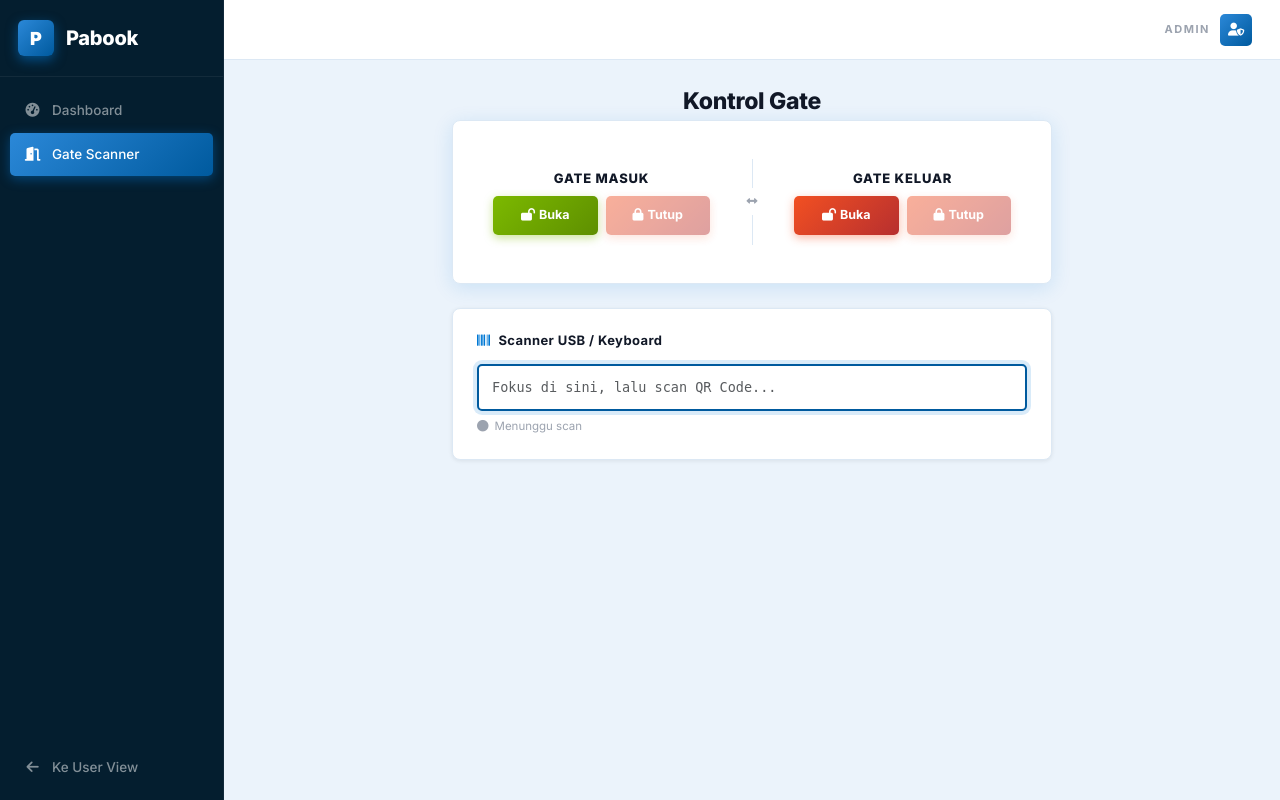
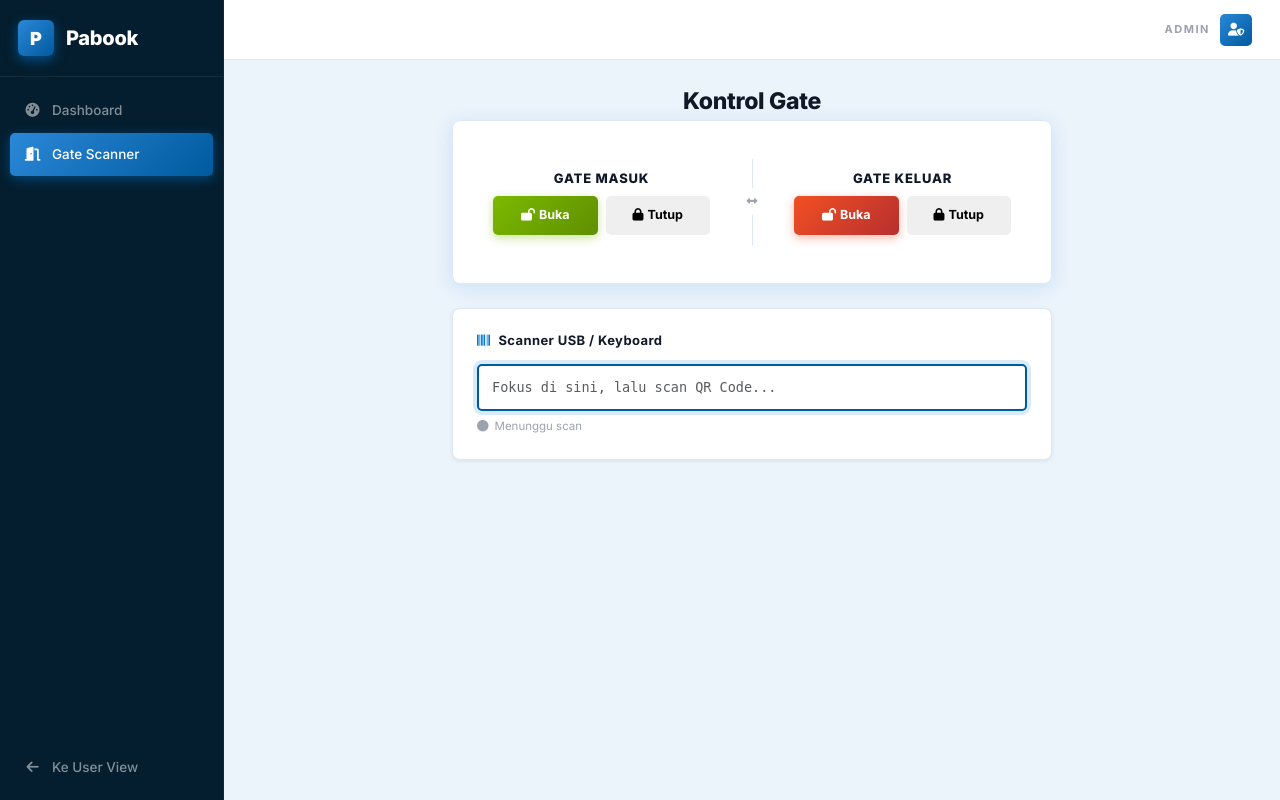
Before and after one commit to arkaputra1913-blip/pabook, a Flask app: page /gate in a window 1280 px wide. Run offline with Flask 3, Linux system fonts and the light colour scheme.

Commit message:
Update website

```diff
--- a/templates/gate.html
+++ b/templates/gate.html
@@ -5,19 +5,16 @@
 <div class="gate-container" style="max-width:600px;">
   <h1 class="page-title text-center">Kontrol Gate</h1>
 
-  <!-- Kontrol Gate -->
   <div class="gate-card mb-4">
     <div class="gate-ctrl-grid">
 
-      <!-- Gate Masuk -->
       <div class="gate-ctrl-box entry-box">
         <div class="gate-ctrl-label">Gate Masuk</div>
         <div style="display:flex; gap:8px; margin-top:8px;">
-          <button class="gate-ctrl-btn entry-btn" id="btnBukaMasuk" onclick="bukaGate('masuk')" style="flex:1;">
+          <button class="gate-ctrl-btn entry-btn" onclick="bukaGate('masuk')" style="flex:1;">
             <i class="fas fa-lock-open me-1"></i>Buka
           </button>
-          <button class="gate-ctrl-btn" id="btnTutupMasuk" onclick="tutupGate('masuk')"
-                  style="flex:1; opacity:0.45;" disabled>
+          <button class="gate-ctrl-btn" onclick="tutupGate('masuk')" style="flex:1;">
             <i class="fas fa-lock me-1"></i>Tutup
           </button>
         </div>
@@ -29,26 +26,22 @@
         <div class="gate-div-line"></div>
       </div>
 
-      <!-- Gate Keluar -->
       <div class="gate-ctrl-box exit-box">
         <div class="gate-ctrl-label">Gate Keluar</div>
         <div style="display:flex; gap:8px; margin-top:8px;">
-          <button class="gate-ctrl-btn exit-btn" id="btnBukaKeluar" onclick="bukaGate('keluar')" style="flex:1;">
+          <button class="gate-ctrl-btn exit-btn" onclick="bukaGate('keluar')" style="flex:1;">
             <i class="fas fa-lock-open me-1"></i>Buka
           </button>
-          <button class="gate-ctrl-btn" id="btnTutupKeluar" onclick="tutupGate('keluar')"
-                  style="flex:1; opacity:0.45;" disabled>
+          <button class="gate-ctrl-btn" onclick="tutupGate('keluar')" style="flex:1;">
             <i class="fas fa-lock me-1"></i>Tutup
           </button>
         </div>
       </div>
 
     </div>
-
     <div id="ctrlResult" class="scan-result mt-4" style="display:none;"></div>
   </div>
 
-  <!-- Scan QR via USB Scanner -->
   <div class="card p-4">
     <h6 class="gate-section-title">
       <i class="fas fa-barcode me-2" style="color:var(--primary);"></i>Scanner USB / Keyboard
@@ -62,7 +55,6 @@
         <i class="fas fa-circle"></i> Menunggu scan
       </div>
     </div>
-
     <div id="scanResult" class="scan-result" style="display:none;"></div>
   </div>
 </div>
@@ -77,44 +69,38 @@ const GATE_IDS = {
   keluar: 'GATE-KELUAR-A'
 };
 
-// ── Kontrol Manual Gate ──────────────────────────────────────────
-
 async function bukaGate(gate) {
-  const btn = document.getElementById(gate === 'masuk' ? 'btnBukaMasuk' : 'btnBukaKeluar');
-  btn.disabled = true; btn.style.opacity = '0.45';
-  btn.innerHTML = '<i class="fas fa-spinner fa-spin me-1"></i>Mengirim...';
   try {
     const res  = await fetch('/api/gate/open', {
       method: 'POST', headers: {'Content-Type': 'application/json'},
       body: JSON.stringify({ gate_id: GATE_IDS[gate], gate })
     });
     const data = await res.json();
-    showCtrlResult(data.ok
-      ? `Perintah buka <strong>${gate === 'masuk' ? 'Masuk' : 'Keluar'}</strong> dikirim`
-      : 'Gagal mengirim perintah', data.ok);
-    if (!data.ok) { btn.disabled = false; btn.style.opacity = '1'; }
+    showCtrlResult(
+      data.ok ? `Perintah buka <strong>${gate === 'masuk' ? 'Masuk' : 'Keluar'}</strong> dikirim`
+              : 'Gagal mengirim perintah',
+      data.ok
+    );
   } catch {
     showCtrlResult('Tidak bisa terhubung ke server', false);
-    btn.disabled = false; btn.style.opacity = '1';
   }
-  btn.innerHTML = '<i class="fas fa-lock-open me-1"></i>Buka';
 }
 
 async function tutupGate(gate) {
-  const btn = document.getElementById(gate === 'masuk' ? 'btnTutupMasuk' : 'btnTutupKeluar');
-  btn.disabled = true; btn.style.opacity = '0.45';
-  btn.innerHTML = '<i class="fas fa-spinner fa-spin me-1"></i>Mengirim...';
   try {
     const res  = await fetch('/api/gate/close', {
       method: 'POST', headers: {'Content-Type': 'application/json'},
       body: JSON.stringify({ gate_id: GATE_IDS[gate], gate })
     });
     const data = await res.json();
-    showCtrlResult(data.ok
-      ? `Perintah tutup <strong>${gate === 'masuk' ? 'Masuk' : 'Keluar'}</strong> dikirim`
-      : 'Gagal mengirim perintah tutup', data.ok);
-  } catch { showCtrlResult('Tidak bisa terhubung ke server', false); }
-  btn.innerHTML = '<i class="fas fa-lock me-1"></i>Tutup';
+    showCtrlResult(
+      data.ok ? `Perintah tutup <strong>${gate === 'masuk' ? 'Masuk' : 'Keluar'}</strong> dikirim`
+              : 'Gagal mengirim perintah tutup',
+      data.ok
+    );
+  } catch {
+    showCtrlResult('Tidak bisa terhubung ke server', false);
+  }
 }
 
 function showCtrlResult(msg, ok) {
@@ -124,8 +110,6 @@ function showCtrlResult(msg, ok) {
   el.innerHTML = (ok ? '✅ ' : '❌ ') + msg;
   setTimeout(() => el.style.display = 'none', 5000);
 }
-
-// ── USB Scanner Input ────────────────────────────────────────────
 
 const scannerInput = document.getElementById('scannerInput');
 const indicator    = document.getElementById('scannerIndicator');
@@ -139,33 +123,24 @@ function handleScannerKey(e) {
   if (e.key === 'Enter') {
     e.preventDefault();
     const token = scannerInput.value.trim();
-    console.log('Token diterima:', token);        // ← tambah ini
-    console.log('Panjang token:', token.length);  // ← dan ini
     scannerInput.value = '';
     if (token.length > 10 && !scannerBusy) processToken(token);
   }
 }
 
-// ── Proses Token QR ──────────────────────────────────────────────
-// Pakai /gate/scan/auto → server yang tentukan masuk atau keluar
-// berdasarkan status reservasi di database.
-
 async function processToken(token) {
   scannerBusy = true;
   indicator.innerHTML = '<i class="fas fa-circle blink" style="color:#FFB900;"></i> Memvalidasi...';
-
   try {
     const res    = await fetch('/gate/scan/auto', {
-      method:  'POST',
-      headers: {'Content-Type': 'application/json'},
-      body:    JSON.stringify({ qr_token: token })
+      method: 'POST', headers: {'Content-Type': 'application/json'},
+      body: JSON.stringify({ qr_token: token })
     });
     const result = await res.json();
     showScanResult(result.message, result.success);
   } catch {
     showScanResult('Gagal terhubung ke server!', false);
   }
-
   indicator.innerHTML = '<i class="fas fa-circle" style="color:#7CB900;"></i> Siap scan berikutnya';
   setTimeout(() => {
     indicator.innerHTML = '<i class="fas fa-circle"></i> Menunggu scan';
```
